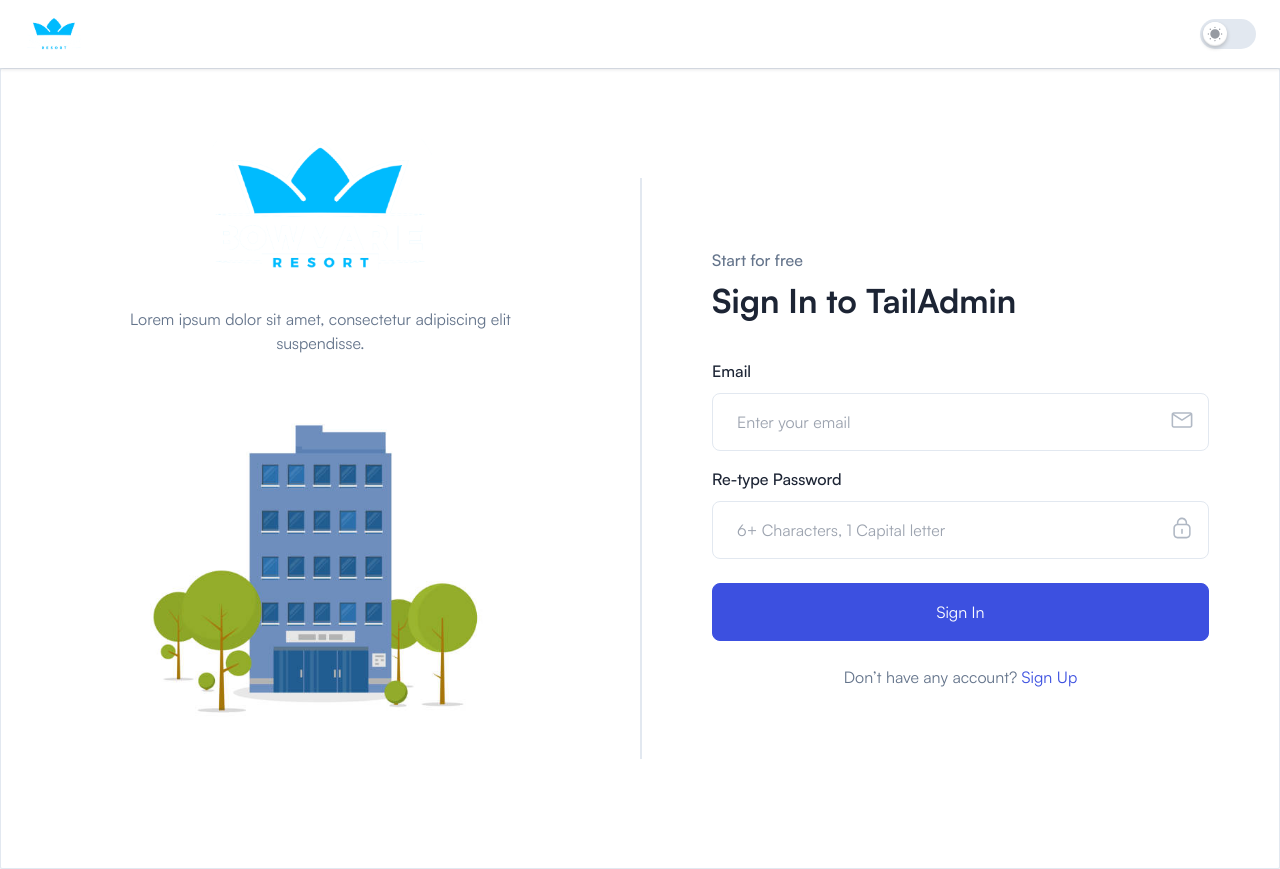
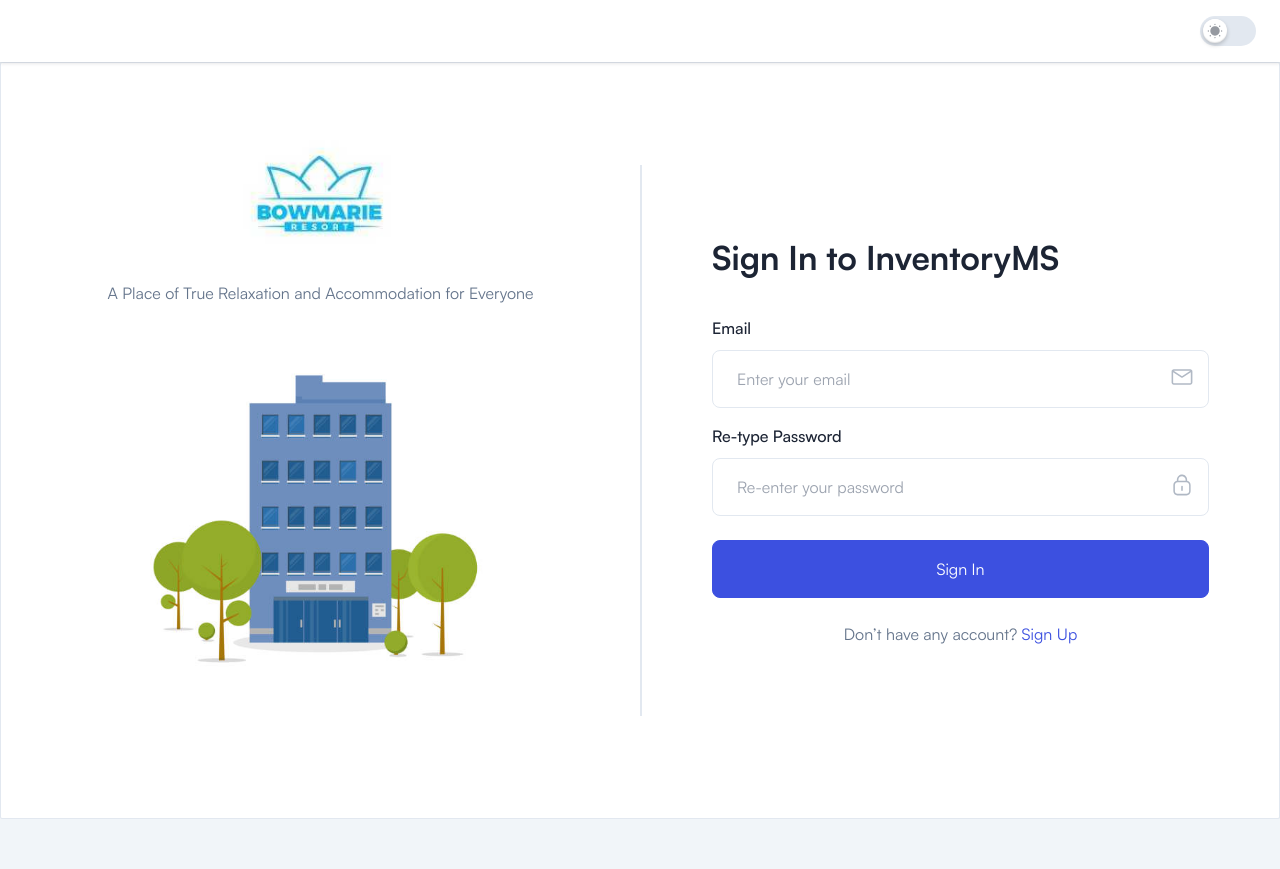
Before and after one commit to Lukada-taiya/InventoryMS, a React (Vite) app: page /signin in a window 1280 px wide. After the commit the page ends 819 px from the top, so only its background shows below. Built offline with nearby package versions, Linux system fonts and the light colour scheme.

Commit message:
login and signup

```diff
--- a/src/components/Header/index.tsx
+++ b/src/components/Header/index.tsx
@@ -59,9 +59,9 @@
           </button>
           {/* <!-- Hamburger Toggle BTN --> */}
 
-          <Link className="block flex-shrink-0 w-15" to="/">
+          {/* <Link className="block flex-shrink-0 w-15" to="/">
             <img src={logoBlue} alt="Logo" />
-          </Link>
+          </Link> */}
         </div>
 
         <div className="hidden sm:block">
--- a/src/components/Sidebar/index.tsx
+++ b/src/components/Sidebar/index.tsx
@@ -1,6 +1,7 @@
 import React, { useEffect, useRef, useState } from 'react';
-import { NavLink, useLocation } from 'react-router-dom';
+import { Link, NavLink, useLocation } from 'react-router-dom';
 import SidebarLinkGroup from './SidebarLinkGroup';
+import logoBlue from '../../images/logo/logoblue1.png';
 
 interface SidebarProps {
   sidebarOpen: boolean;
@@ -63,6 +64,9 @@
     >
       {/* <!-- SIDEBAR HEADER --> */}
       <div className="flex items-center justify-between gap-2 px-6 py-5.5 lg:py-6.5">
+      <Link className="inline-block" to="/">
+      <img className="h-20 w-full rounded-lg object-cover object-center" src={logoBlue} alt="Logo" />
+    </Link>
         {/* <NavLink to="/">
           <img src={Logo} alt="Logo" />
         </NavLink> */}
@@ -93,7 +97,7 @@
 
       <div className="no-scrollbar flex flex-col overflow-y-auto duration-300 ease-linear">
         {/* <!-- Sidebar Menu --> */}
-        <nav className="mt-5 py-4 px-4 lg:mt-9 lg:px-6">
+        <nav className="mt-1 py-4 px-4 lg:px-6">
           {/* <!-- Menu Group --> */}
           <div>
             <h3 className="mb-4 ml-4 text-sm font-semibold text-bodydark2">
--- a/src/pages/Authentication/SignIn.tsx
+++ b/src/pages/Authentication/SignIn.tsx
@@ -7,6 +7,7 @@
 import Header from '../../components/Header';
 import logoBlue from '../../images/logo/logoblue1.png';
 import hotel from '../../images/logo/hotel.jpg';
+import bow from '../../images/logo/bow.jpg';
 
 interface StateTypes {
   email: string;
@@ -33,13 +34,12 @@
           <div className="hidden w-full xl:block xl:w-1/2">
             <div className="py-17.5 px-26 text-center">
               <Link className="mb-5.5 inline-block" to="/">
-                {/* <img className="hidden dark:block" src={Logo} alt="Logo" /> */}
-                <img className=" h-35 w-full rounded-lg object-cover object-center" src={logoBlue} alt="Logo" />
+                <img className="hidden h-20 w-full rounded-lg object-cover object-center dark:block" src={logoBlue} alt="Logo" />
+                <img className="dark:hidden h-30 w-full rounded-lg object-cover object-center" src={bow} alt="Logo" />
               </Link>
 
               <p className="2xl:px-20">
-                Lorem ipsum dolor sit amet, consectetur adipiscing elit
-                suspendisse.
+                A Place of True Relaxation and Accommodation for Everyone
               </p>
 
               <img src={hotel} alt="hotel" className="mt-3 inline-block" />
@@ -170,9 +170,9 @@
 
           <div className="w-full border-stroke dark:border-strokedark xl:w-1/2 xl:border-l-2">
             <div className="w-full p-4 sm:p-12.5 xl:p-17.5">
-              <span className="mb-1.5 block font-medium">Start for free</span>
+              {/* <span className="mb-1.5 block font-medium">Start for free</span> */}
               <h2 className="mb-9 text-2xl font-bold text-black dark:text-white sm:text-title-xl2">
-                Sign In to TailAdmin
+                Sign In to InventoryMS
               </h2>
 
               <form>
@@ -214,7 +214,7 @@
                   <div className="relative">
                     <input
                       type="password"
-                      placeholder="6+ Characters, 1 Capital letter"
+                      placeholder="Re-enter your password"
                       className="w-full rounded-lg border border-stroke bg-transparent py-4 pl-6 pr-10 text-black outline-none focus:border-primary focus-visible:shadow-none dark:border-form-strokedark dark:bg-form-input dark:text-white dark:focus:border-primary"
                     />
 
--- a/src/pages/Authentication/SignUp.tsx
+++ b/src/pages/Authentication/SignUp.tsx
@@ -7,6 +7,7 @@
 import Header from '../../components/Header';
 import logoBlue from '../../images/logo/logoblue1.png';
 import hotel from '../../images/logo/hotel.jpg';
+import bow from '../../images/logo/bow.jpg';
 
 interface StateTypes {
   name: string;
@@ -39,12 +40,11 @@
           <div className="hidden w-full xl:block xl:w-2/5">
             <div className="py-17.5 px-26 text-center">
               <Link className="mb-5.5 inline-block" to="/">
-                {/* <img className="hidden dark:block" src={Logo} alt="Logo" /> */}
-                <img className="h-35 w-full rounded-lg object-cover object-center" src={logoBlue} alt="Logo" />
+                <img className="hidden h-20 w-full rounded-lg object-cover object-center dark:block" src={logoBlue} alt="Logo" />
+                <img className="dark:hidden h-30 w-full rounded-lg object-cover object-center" src={bow} alt="Logo" />
               </Link>
-              <p className="2xl:px-10">
-                Lorem ipsum dolor sit amet, consectetur adipiscing elit
-                suspendisse.
+              <p className="2xl:px-10 mb-5.5">
+                Experience Inspired by The Volta Lake.
               </p>
 
               <span className="mb-4 inline-block">
@@ -175,9 +175,9 @@
 
           <div className="w-full border-stroke dark:border-strokedark xl:w-1/2 xl:border-l-2">
             <div className="w-full p-4 sm:p-12.5 xl:p-17.5">
-              <span className="mb-1.5 block font-medium">Start for free</span>
+              {/* <span className="mb-1.5 block font-medium">Start for free</span> */}
               <h2 className="mb-9 text-2xl font-bold text-black dark:text-white sm:text-title-xl2">
-                Sign Up to TailAdmin
+                Sign Up to InventoryMS
               </h2>
 
               <form>
```
Also changed, not shown: src/images/logo/bow.jpg (added).
